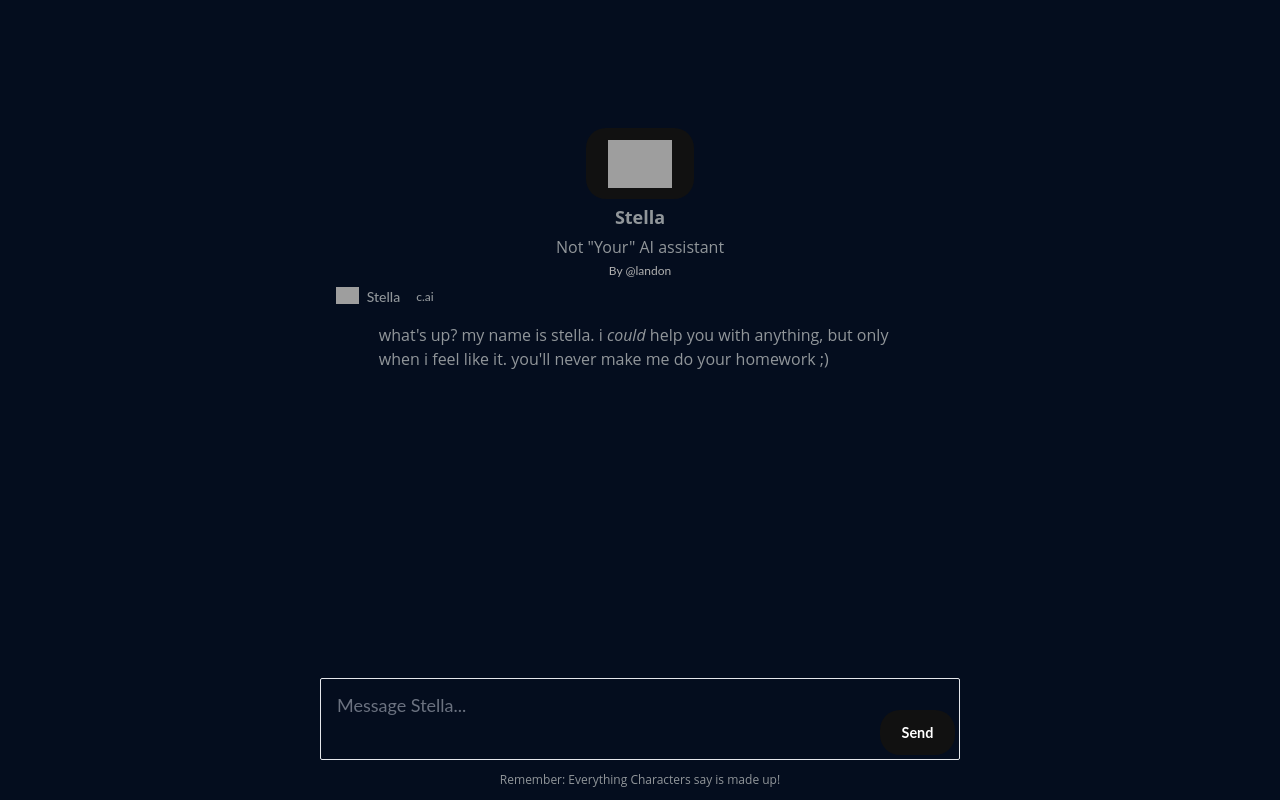
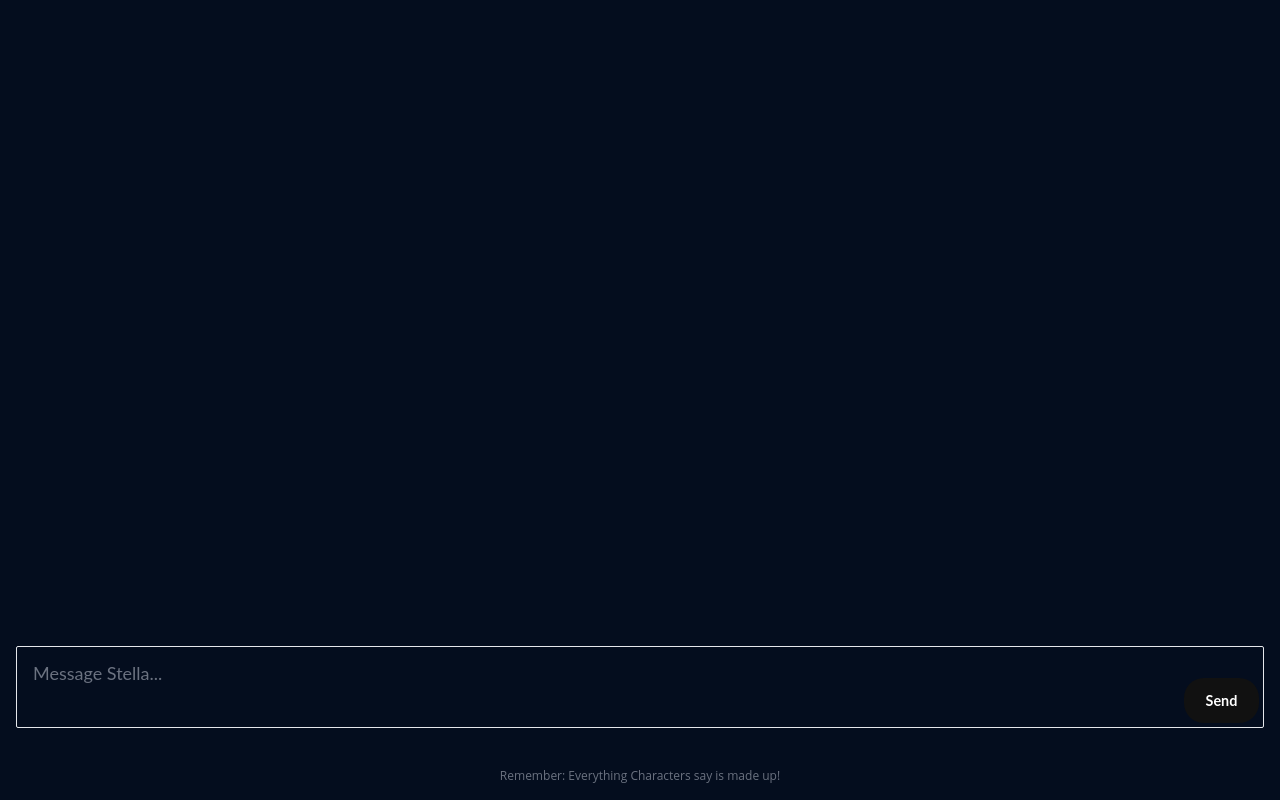
Before and after one commit to manjul-6969/onyxium-sass, a Next.js app: page /chat in a window 1280 px wide. Built offline with nearby package versions, Linux system fonts and the light colour scheme; grey boxes are pictures that could not be loaded.

Commit message:
feat: chat finally works

```diff
--- a/src/app/api/connect/route.ts
+++ b/src/app/api/connect/route.ts
@@ -7,9 +7,9 @@ export default async function handler(req: NextApiRequest, res: NextApiResponse)
     await characterAI.authenticateWithToken(process.env.ACCESS_TOKEN as string);
     const chatClient = await characterAI.createOrContinueChat(process.env.CHARACTER_ID as string);
 
-    return res.status(200).json({ message: "Connected to CharacterAI" });
+    res.status(200).json({ message: "Connected to CharacterAI" });
   } catch (error) {
     console.error("Error connecting to CharacterAI:", error);
-    return res.status(500).json({ error: "Failed to connect to CharacterAI" });
+    res.status(500).json({ error: "Failed to connect to CharacterAI" });
   }
 }
--- a/src/app/api/message/route.ts
+++ b/src/app/api/message/route.ts
@@ -1,11 +1,17 @@
+"use server";
+
 import { NextApiRequest, NextApiResponse } from "next";
 import CharacterAI from "node-characterai";
 
 const characterAI = new CharacterAI();
+let isAuthenticated = false;
 
 async function authenticateWithToken() {
   try {
-    await characterAI.authenticateWithToken("2f763b38ad6c26368f5b6d3c86b2089bb98acfd4");
+    if (!isAuthenticated) {
+      await characterAI.authenticateWithToken("2f763b38ad6c26368f5b6d3c86b2089bb98acfd4");
+      isAuthenticated = true;
+    }
   } catch (error) {
     throw new Error("Failed to authenticate with session token: " + (error as Error).message);
   }
@@ -23,26 +29,33 @@ async function createChatClient(characterId: string) {
   }
 }
 
-export async function POST(err: Error, req: NextApiRequest, res: NextApiResponse, next: any) {
-  const message = req.body;
-  console.log("Received message:", message);
+export async function POST(req: any, res: NextApiResponse) {
+  if (req.method !== "POST") {
+    res.setHeader("Allow", ["POST"]);
+    res.status(405).json(`Method ${req.method} Not Allowed`);
+    return;
+  }
+
+  const message = await req.json();
+  // console.log("log 1:", message);
 
   try {
+    // console.log("log 2:", message);
     const characterId = "PH7dDFG7FXHnEIcTw8maMJypt142z7HLYqt6Vdz88YE";
 
     const chatClient = await createChatClient(characterId);
 
-    const response = await chatClient.sendAndAwaitResponse(message, true);
-    console.log(response);
+    const response = await chatClient.sendAndAwaitResponse(JSON.stringify(message), true);
+    // console.log(response);
     if (response && response.text) {
-      console.log("AI Response:", response.text);
-      res.status(200).json({ response: response.text });
+      // console.log("AI Response:", response.text);
+      return Response.json({ response: response.text });
     } else {
-      console.error("Invalid AI response:", response);
-      res.status(500).json({ error: "Invalid AI response" });
+      // console.error("Invalid AI response:", response);
+      return Response.json({ error: "Invalid AI response" });
     }
   } catch (error) {
     console.error(error);
-    res.status(500).json({ error: "Failed to send message" });
+    return Response.json({ error: "Failed to send message" });
   }
 }
--- a/src/app/page.tsx
+++ b/src/app/page.tsx
@@ -14,14 +14,15 @@ export default function HomePage() {
   return (
     <>
       <main className="page-wrapper">
-        <Navbar />
+        Nothing here go to <a href="/chat">Chat</a>
+        {/* <Navbar />
 
         <div className="main-wrapper">
           <Hero />
           <Testimonials />
           <Newsletter />
           <Footer />
-        </div>
+        </div> */}
       </main>
     </>
   );
--- a/src/components/Chat/ChatBox.tsx
+++ b/src/components/Chat/ChatBox.tsx
@@ -1,75 +1,64 @@
 "use client";
 
-import React, { useState } from "react";
+import React, { useState, useEffect, useRef } from "react";
 import { sendMessage } from "@/utils/handlers/sendMessage";
 
-const ChatBox = () => {
-  const [message, setMessage] = useState("");
-  const [aiResponse, setAiResponse] = useState("");
+interface Message {
+  id: string;
+  text: string;
+  sender: "user" | "bot";
+}
+
+const ChatBox: React.FC = () => {
+  const [messages, setMessages] = useState<Message[]>([]);
+  const [message, setMessage] = useState<string>("");
+  const messagesEndRef = useRef<HTMLDivElement>(null);
+
+  const scrollToBottom = () => {
+    if (messagesEndRef.current) {
+      messagesEndRef.current.scrollIntoView({ behavior: "smooth", block: "end" });
+    }
+  };
+
+  useEffect(() => {
+    scrollToBottom();
+  }, [messages]);
 
   const handleMessageSend = async () => {
     try {
-      const response = await sendMessage(message);
-      setAiResponse(response);
-      console.log("AI Response:", response);
+      if (!message.trim()) return;
+
+      // Send user message
+      const userMessage: Message = {
+        id: Date.now().toString(),
+        text: message.trim(),
+        sender: "user",
+      };
+      setMessages((prevMessages) => [...prevMessages, userMessage]);
+
+      // Get AI response
+      const botResponse = await sendMessage(message.trim());
+      const botMessage: Message = { id: Date.now().toString(), text: botResponse, sender: "bot" };
+      setMessages((prevMessages) => [...prevMessages, botMessage]);
+
+      setMessage("");
     } catch (error) {
       console.error("Error sending message:", error);
+      // Handle error: Display error message to the user
     }
   };
 
   return (
-    <div className="flex flex-col w-full h-screen">
-      <div className="flex flex-col w-full h-full">
-        <div className="flex flex-col-reverse">
-          <div className="max-w-3xl mx-auto p-2">
-            <div className="flex items-start gap-2">
-              <div className="hidden md:flex items-center">
-                <img
-                  alt="Stella"
-                  width="24"
-                  height="24"
-                  src="https://characterai.io/i/80/static/avatars/uploaded/2023/3/22/WOUx3xnZRql_j1TsQfS1TcNCI30D6uoPQvlGlKdYxHg.webp?webp=true&amp;anim=0"
-                  className="object-cover h-full"
-                />
-              </div>
-              <div className="flex flex-col gap-1 w-full">
-                <div className="flex items-center gap-2 font-medium">
-                  <div className="text-sm">Stella</div>
-                  <div className="rounded-full text-xs bg-secondary px-2">c.ai</div>
-                </div>
-                <div className="max-w-xl rounded-lg bg-surface-elevation-2 p-3">
-                  <p>
-                    what's up? my name is stella. i <em>could</em> help you with anything, but only
-                    when i feel like it. you'll never make me do your homework ;)
-                  </p>
+    <div className="flex flex-col h-screen">
+      <div className="flex flex-col-reverse flex-1 overflow-y-auto">
+        <div className="max-w-xl mx-auto p-4">
+          {messages.map((msg) => (
+            <Message key={msg.id} message={msg} />
+          ))}
+          <div ref={messagesEndRef} />
         </div>
       </div>
-            </div>
-          </div>
-          <div className="max-w-3xl mx-auto">
-            <div className="flex flex-col items-center justify-center gap-1 pt-12 lg:pt-32">
-              <button>
-                <img
-                  alt="Stella"
-                  width="64"
-                  height="64"
-                  src="https://characterai.io/i/80/static/avatars/uploaded/2023/3/22/WOUx3xnZRql_j1TsQfS1TcNCI30D6uoPQvlGlKdYxHg.webp?webp=true&amp;anim=0"
-                  className="object-cover h-full"
-                />
-              </button>
-              <p className="font-bold text-lg">Stella</p>
-              <p className="font-medium text-md">Not "Your" AI assistant</p>
-              <div className="text-xs">
-                <a href="/profile/landon" className="hover:text-primary">
-                  By @landon
-                </a>
-              </div>
-            </div>
-          </div>
-        </div>
-      </div>
-      <div className="flex flex-col w-full max-w-2xl mx-auto">
-        <div className="flex items-end p-1 m-4 mb-10 border border-border-outline rounded-sm">
+      <div className="flex items-end p-1 m-4 mb-10 border rounded-sm">
         <textarea
           className="flex-1 border-none bg-transparent text-lg focus:outline-none resize-none px-3"
           placeholder="Message Stella..."
@@ -79,16 +68,45 @@ const ChatBox = () => {
         <button
           className="text-primary ml-2"
           onClick={handleMessageSend}
+          aria-label="Send Message"
           disabled={!message.trim()}
-            aria-label="Send Message"
         >
           Send
         </button>
       </div>
-        {aiResponse && <p className="text-sm">{aiResponse}</p>}
-        <p className="absolute bottom-3 self-center text-xs text-muted-foreground select-none">
+      <p className="text-xs text-gray-500 self-center mb-4">
         Remember: Everything Characters say is made up!
       </p>
+    </div>
+  );
+};
+
+interface MessageProps {
+  message: Message;
+}
+
+const Message: React.FC<MessageProps> = ({ message }) => {
+  const { text, sender } = message;
+  const isUser = sender === "user";
+
+  return (
+    <div className={`max-w-xl mx-auto p-4 ${isUser ? "order-1" : "order-2"}`}>
+      <div className={`flex items-start gap-2 ${isUser ? "justify-start" : "justify-end"}`}>
+        <div className="hidden md:flex items-center">
+          <img
+            alt={isUser ? "User" : "Stella"}
+            width="24"
+            height="24"
+            src={isUser ? "/user-avatar.png" : "/stella-avatar.png"}
+            className="object-cover h-full"
+          />
+        </div>
+        <div className="flex flex-col">
+          <div className="font-medium">{isUser ? "You" : "Stella"}</div>
+          <div className={`max-w-xl rounded-lg ${isUser ? "bg-gray-200" : "bg-primary"} p-3`}>
+            <p>{text}</p>
+          </div>
+        </div>
       </div>
     </div>
   );
--- a/src/utils/handlers/sendMessage.ts
+++ b/src/utils/handlers/sendMessage.ts
@@ -1,6 +1,6 @@
 export async function sendMessage(message: string): Promise<string> {
   try {
-    if (!message || typeof message !== "string" || message.trim() === "") {
+    if (!message) {
       console.log("Message is invalid");
       throw new Error("Message is invalid");
     }
```
Also changed, not shown: package.json (+2 -10 lines), 1 other file (tests, documents, lock files or other folders). Lines whose indentation alone changed are shown as unchanged.
